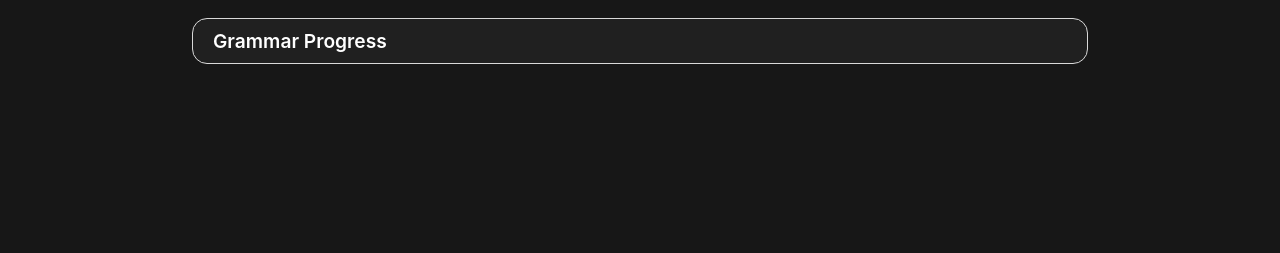
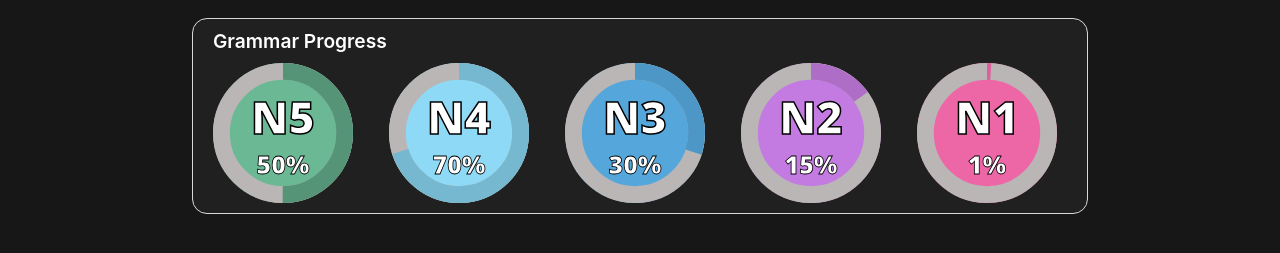
Before and after one commit to mantasmaciulis/JPStats, a React (Create React App) app in the folder jpstats-client/: page / in a window 1280 px wide. Shown: the part 537-790 px from the top of the page. Built offline with nearby package versions, Linux system fonts and the light colour scheme.

Commit message:
feat(dashboard): implement progressbar

```diff
--- a/jpstats-client/package.json
+++ b/jpstats-client/package.json
@@ -11,6 +11,7 @@
     "faker": "^6.6.6",
     "react": "^18.2.0",
     "react-chartjs-2": "^5.2.0",
+    "react-circular-progressbar": "^2.1.0",
     "react-dom": "^18.2.0",
     "react-router-dom": "^6.22.3",
     "react-scripts": "5.0.1",
--- /dev/null
+++ b/jpstats-client/src/components/GrammarProgressBar/GrammarProgressBar.css
@@ -0,0 +1,18 @@
+.grammar-progress-bar {
+    width: 140px;
+    height: 140px;
+    margin: 0 10px 10px 0;
+}
+
+.jlpt-level{
+    font-size: 45px;
+    font-weight: 900;
+    font-family: 'Open Sans', sans-serif;
+    -webkit-text-stroke: 1.5px #000000;
+}
+.jlpt-progress{
+    font-size: 25px;
+    font-weight: 900;
+    font-family: 'Open Sans', sans-serif;
+    -webkit-text-stroke: 0.8px #000000;
+}
--- /dev/null
+++ b/jpstats-client/src/components/GrammarProgressBar/GrammarProgressBar.js
@@ -0,0 +1,25 @@
+import React from "react";
+import { CircularProgressbarWithChildren } from 'react-circular-progressbar';
+import { CircularProgressbar, buildStyles } from 'react-circular-progressbar';
+import 'react-circular-progressbar/dist/styles.css';
+import './GrammarProgressBar.css'
+function GrammarProgressBar({jlptlevel, backgroundColor, trailColor, percentComplete}) {
+    return(
+    <div  className="grammar-progress-bar">
+    <CircularProgressbarWithChildren value={percentComplete} strokeWidth={12} background={true}
+    styles={buildStyles({
+        strokeLinecap: 'butt',
+        pathColor: trailColor,
+        trailColor: '#BBB6B6',
+        backgroundColor: backgroundColor,
+      })}
+
+    >
+    <div className="jlpt-level">{jlptlevel}</div>
+    <div className="jlpt-progress">{percentComplete}%</div>
+
+    </CircularProgressbarWithChildren>
+    </div>    );
+}
+
+export default GrammarProgressBar
--- a/jpstats-client/src/pages/Dashboard/Dashboard.css
+++ b/jpstats-client/src/pages/Dashboard/Dashboard.css
@@ -34,7 +34,7 @@
     grid-column: 1 / -1;
   }
 }
-.memory-cards{
+.memory-cards, .progress-wheels{
   display: flex;
   justify-content: space-between;
   flex-wrap: wrap;
--- a/jpstats-client/src/pages/Dashboard/Dashboard.js
+++ b/jpstats-client/src/pages/Dashboard/Dashboard.js
@@ -4,6 +4,8 @@ import JLPTCard from "../../components/JLPTCard/JLPTCard";
 import RecentStatsGraph from "../../components/RecentStatsGraph/RecentStatsGraph";
 import VocabCount from "../../components/VocabCount/VocabCount";
 import "./Dashboard.css";
+import 'react-circular-progressbar/dist/styles.css';
+import GrammarProgressBar from "../../components/GrammarProgressBar/GrammarProgressBar";
 export const data = {
   datasets: [
     {
@@ -17,12 +19,14 @@ export const data = {
 const Dashboard = () => {
   return (
     <div className="dashboard">
+
       <Card className="recently-learned" title="Recently Learned Words">
         <RecentStatsGraph
           className="grid-item-align-bottom"
           graphData={data}
         ></RecentStatsGraph>
       </Card>
+
       <JLPTCard
         title="Progress to JLPT N1"
         percentage={75}
@@ -44,7 +48,17 @@ const Dashboard = () => {
       </div>
       </Card>
 
-      <Card className="grammar-progress" title="Grammar Progress"></Card>
+      <Card className="grammar-progress" title="Grammar Progress">
+      <div className="progress-wheels" >
+      <GrammarProgressBar jlptlevel={'N5'} backgroundColor={'#6BB895'} trailColor={'#569478'} percentComplete={50}></GrammarProgressBar>
+      <GrammarProgressBar jlptlevel={'N4'} backgroundColor={'#8ED9F5'} trailColor={'#75B8D0'} percentComplete={70}></GrammarProgressBar>
+      <GrammarProgressBar jlptlevel={'N3'} backgroundColor={'#55A6DA'} trailColor={'#4D97C7'} percentComplete={30}></GrammarProgressBar>
+      <GrammarProgressBar jlptlevel={'N2'} backgroundColor={'#C37AE1'} trailColor={'#AE6EC8'} percentComplete={15}></GrammarProgressBar>
+      <GrammarProgressBar jlptlevel={'N1'} backgroundColor={'#ED67A7'} trailColor={'#DB609B'} percentComplete={1}></GrammarProgressBar>
+
+
+      </div>
+</Card>
     </div>
   );
 };
```
Also changed, not shown: 1 other file (tests, documents, lock files or other folders).
